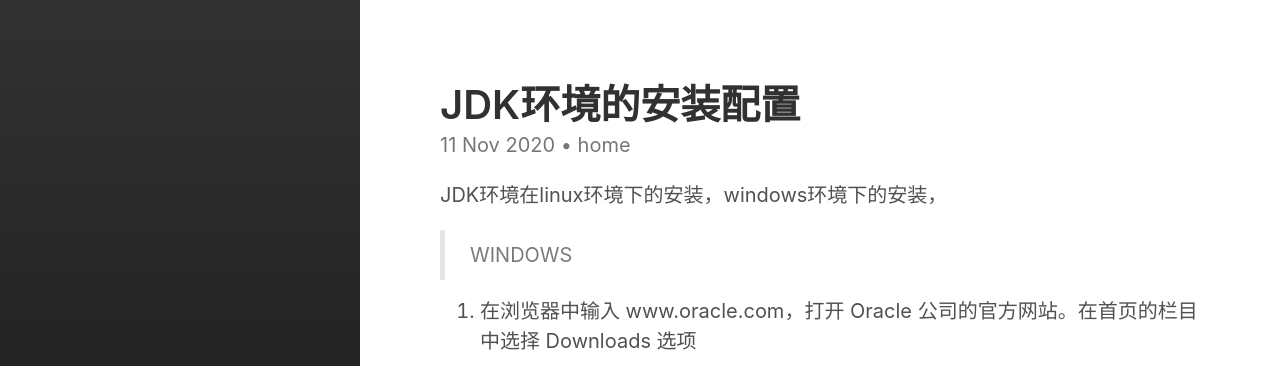
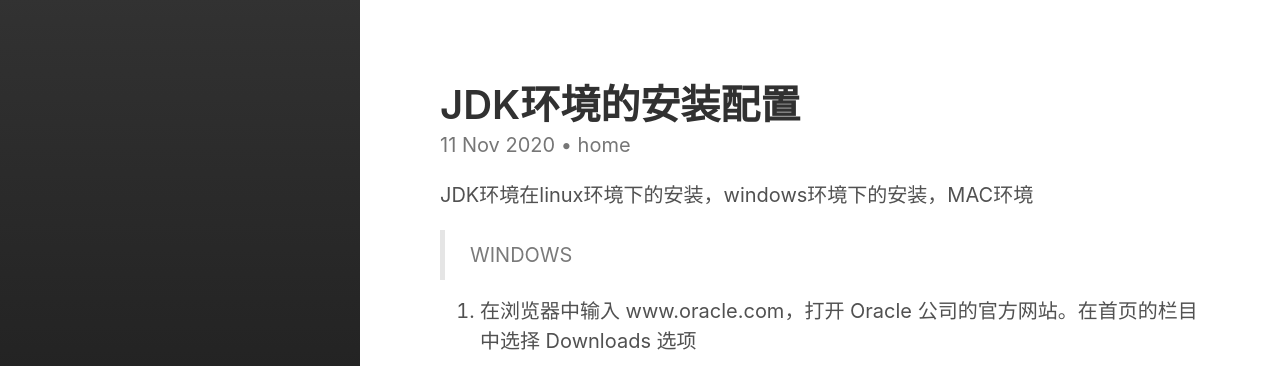
Before and after one commit to WnLeon/blog, a Jekyll site: the page built from _posts/2020-11-11-JDK环境的安装配置.md, in a window 1280 px wide and 900 px high. Shown: the top 366 px of the window. Built offline with Jekyll 4.4.1, drawn with Linux system fonts in a browser that asks for light colours.

Commit message:
post JDK 2020/11/11

```diff
--- a/_posts/2020-11-11-JDK环境的安装配置.md
+++ b/_posts/2020-11-11-JDK环境的安装配置.md
@@ -7,7 +7,7 @@ tags:  JAVA
 excerpt_separator: <!--more-->
 ---
 
-JDK环境在linux环境下的安装，windows环境下的安装，
+JDK环境在linux环境下的安装，windows环境下的安装，MAC环境
 
 <!--more-->
 > WINDOWS
```
